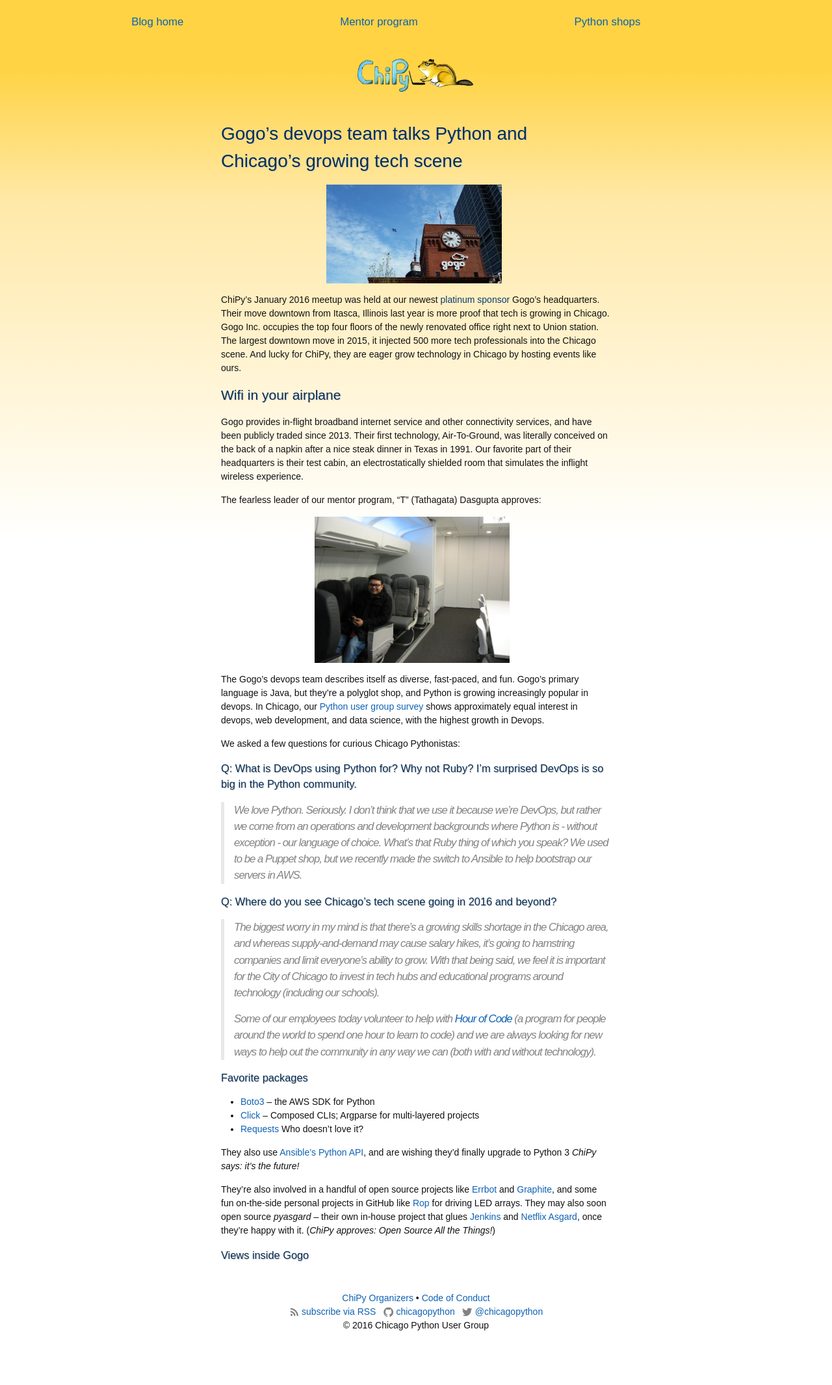
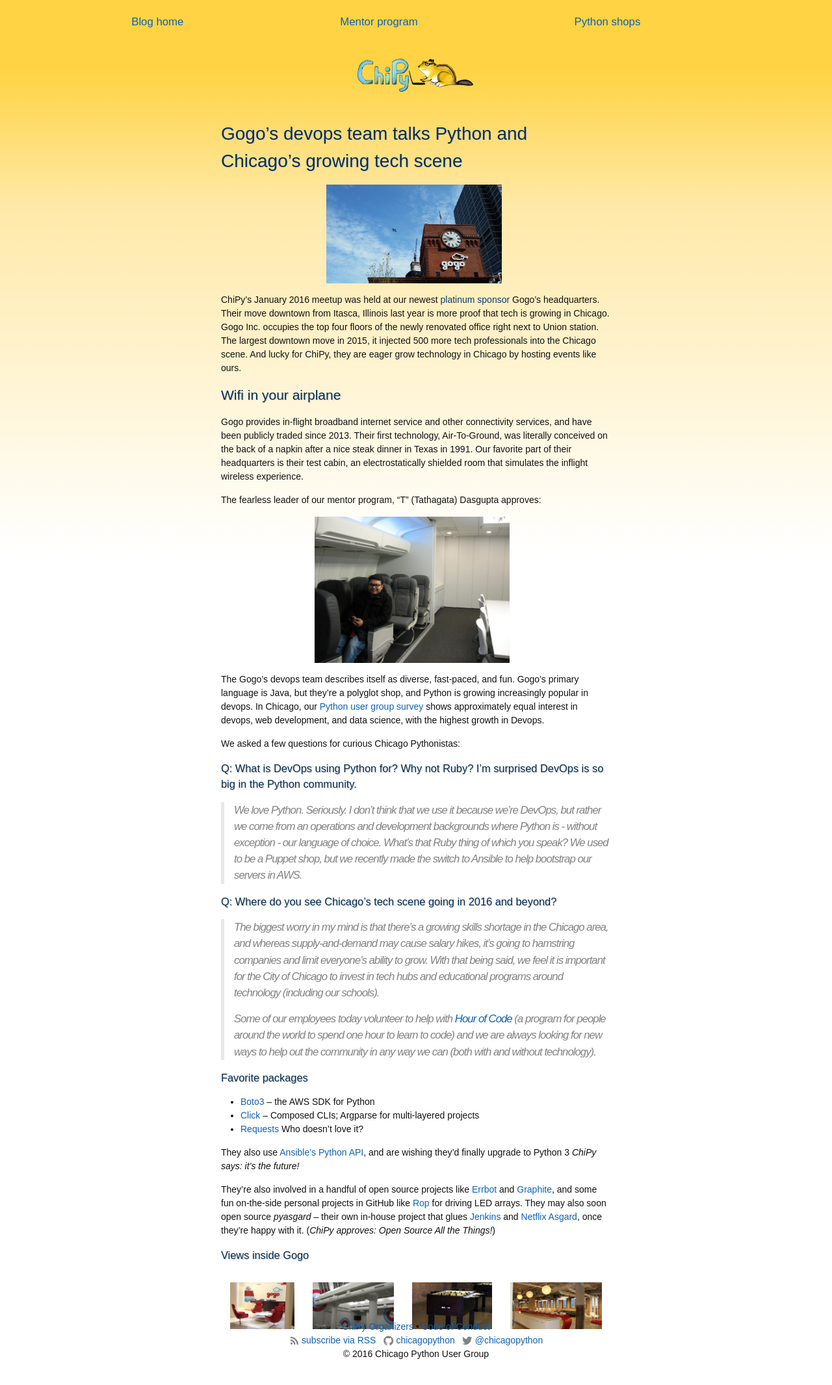
Before and after one commit to tanyaschlusser/tmp, a Jekyll site: the page built from python-shops/_posts/2016-01-03-Gogo.markdown, in a window 1280 px wide. Shown: the whole page at 65% size. Built offline with Jekyll 4.4.1, drawn with Linux system fonts in a browser that asks for light colours; before the commit the page ends 2087 px from its top, so only the background shows below that.

Commit message:
add height to flex container

```diff
--- a/python-shops/_posts/2016-01-03-Gogo.markdown
+++ b/python-shops/_posts/2016-01-03-Gogo.markdown
@@ -79,7 +79,7 @@
 
 ### Views inside Gogo
 
-<div style="display:flex;flex-wrap:nowrap;justify-content:center">
+<div style="height:8vh;display:flex;flex-wrap:nowrap;justify-content:center">
 <div
   class="flex-image"
   style="width:16.96%;background-image:url({{ site.baseurl }}/img/2016/gogo/GogoEntryWay.jpg)"
@@ -87,12 +87,12 @@
 ></div>
 <div
   class="flex-image"
-  style="width:21.32%;margin:1em;background-mage:url({{ site.baseurl }}/img/2016/gogo/GogoOpenSpace.jpg)"
+  style="width:21.32%;margin:1em;background-image:url({{ site.baseurl }}/img/2016/gogo/GogoOpenSpace.jpg)"
   name="Gogo open space area"
 ></div>
 <div
   class="flex-image"
-  style="width:20.96%;margin:1em;background-image:url({{ site.baseurl }}img/2016/gogo/GogoFoosball.jpg"
+  style="width:20.96%;margin:1em;background-image:url({{ site.baseurl }}/img/2016/gogo/GogoFoosball.jpg"
   name="Gogo foosball table"
 ></div>
 <div
```
